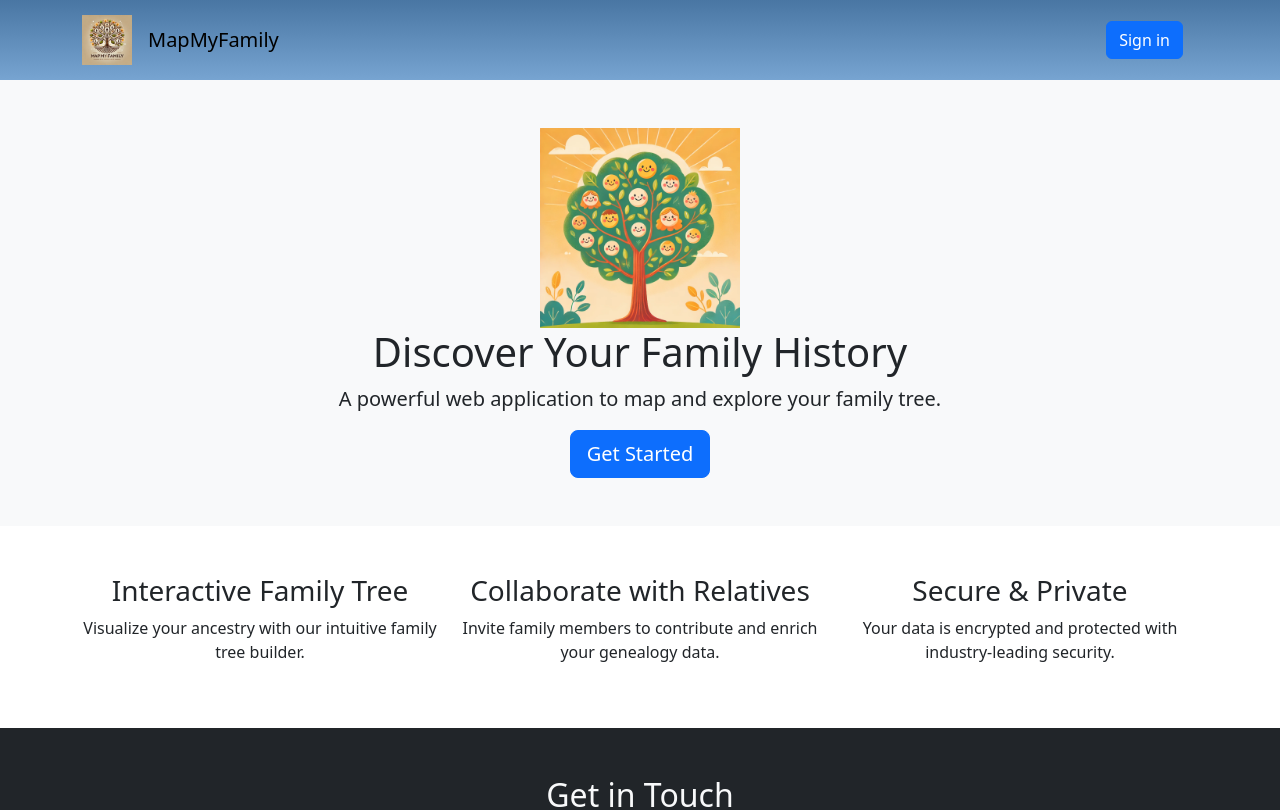
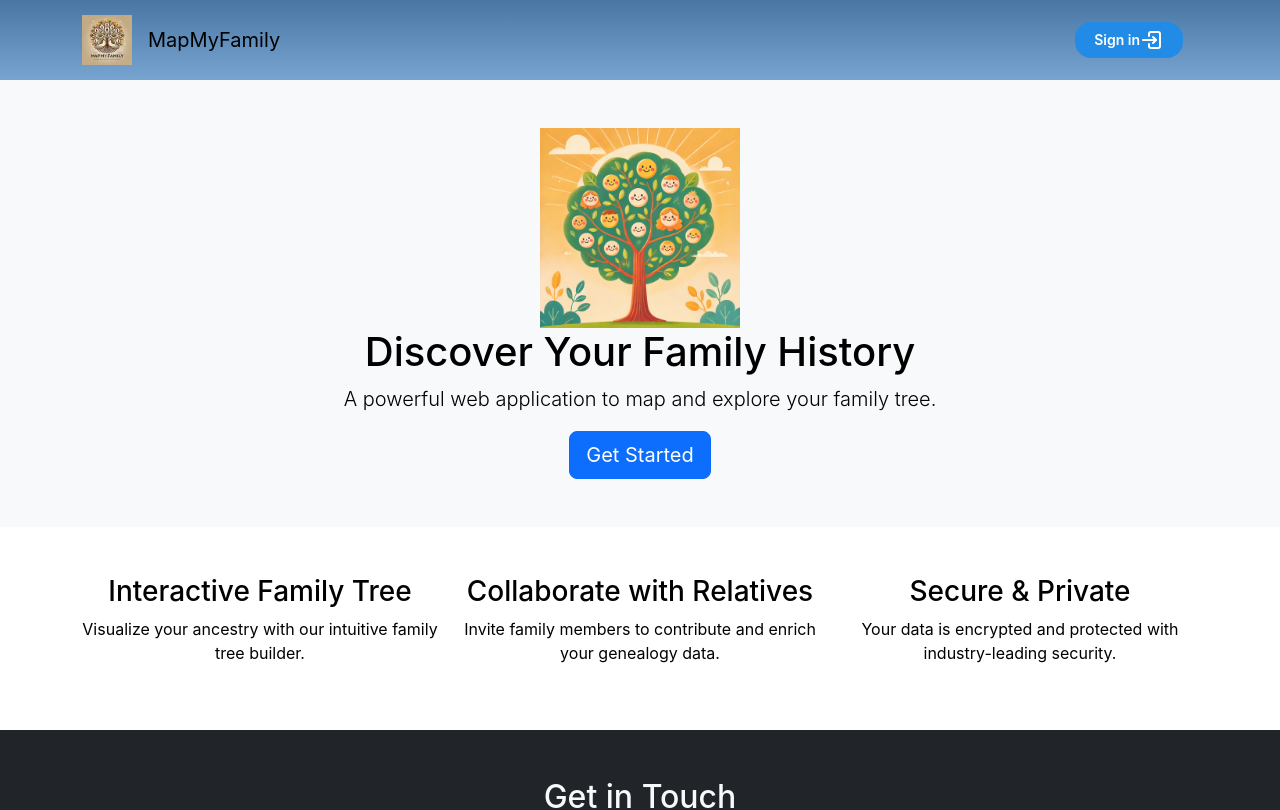
Before and after one commit to samar031994/MapMyFamily, a Next.js app: page / in a window 1280 px wide. Shown: the top 810 px of the page. Built offline with nearby package versions, Linux system fonts and the light colour scheme; no server answers.

Commit message:
Modify sign in/sign out buttons

```diff
--- a/src/components/LoginBtn.tsx
+++ b/src/components/LoginBtn.tsx
@@ -1,25 +1,39 @@
 import { useSession, signIn, signOut } from "next-auth/react";
-import { Button } from "react-bootstrap";
-export default function Component() {
+import { Button } from "@mantine/core";
+import { Avatar } from "@mantine/core";
+import LoginIconSVG from "./LoginIconSVG";
+
+const LoginBtn = () => {
   const { data } = useSession();
   if (data) {
     return (
       <>
-        <div style={{ float: "right", marginRight: "15px" }}>
-          Signed in as {data?.user?.name} <br />
-        </div>
-        <Button onClick={() => signOut()}>Sign out</Button>
+        {data.user?.name && (
+          <Avatar
+            radius={"xl"}
+            name={data.user.name}
+            color="initials"
+            allowedInitialsColors={["dark"]}
+            onClick={() => signOut()}
+            style={{ cursor: "pointer" }}
+          />
+        )}
       </>
     );
   }
   return (
     <>
       <Button
+        variant="filled"
         onClick={() => signIn()}
         style={{ float: "right", marginRight: "15px" }}
+        radius={"lg"}
       >
         Sign in
+        <LoginIconSVG />
       </Button>
     </>
   );
-}
+};
+
+export default LoginBtn;
--- /dev/null
+++ b/src/components/LoginIconSVG.tsx
@@ -0,0 +1,23 @@
+const LoginIconSVG = () => {
+  return (
+    <svg
+      xmlns="http://www.w3.org/2000/svg"
+      width="24"
+      height="24"
+      viewBox="0 0 24 24"
+      fill="none"
+      stroke="currentColor"
+      stroke-width="2"
+      stroke-linecap="round"
+      stroke-linejoin="round"
+      className="icon icon-tabler icons-tabler-outline icon-tabler-login-2"
+    >
+      <path stroke="none" d="M0 0h24v24H0z" fill="none" />
+      <path d="M9 8v-2a2 2 0 0 1 2 -2h7a2 2 0 0 1 2 2v12a2 2 0 0 1 -2 2h-7a2 2 0 0 1 -2 -2v-2" />
+      <path d="M3 12h13l-3 -3" />
+      <path d="M13 15l3 -3" />
+    </svg>
+  );
+};
+
+export default LoginIconSVG;
--- a/src/components/Taskbar/Taskbar.style.tsx
+++ b/src/components/Taskbar/Taskbar.style.tsx
@@ -7,15 +7,23 @@ export const TaskbarWrapper = styled.div`
   display: block;
   width: 100vw;
 `;
-export const TaskbarContainer = styled(Container)`
+export const TaskbarContainer = styled.div`
   margin-right: 0px;
   margin-left: 0px;
   padding-right: 8px;
   padding-left: 8px;
 `;
+export const TaskbarContainerAuth = styled.div`
+  margin-right: 30px;
+
+  padding-right: 8px;
+  padding-left: 8px;
+  justify-content: end;
+`;
 export const TaskbarNav = styled(Navbar)`
   background-image: linear-gradient(180deg, #4976a3 0%, #77a4d1 100%);
   height: 80px;
+  flex-wrap: nowrap;
 `;
 export const ExpandButton = styled(Button)`
   background: #b2c3d4;
--- a/src/components/Taskbar/Taskbar.tsx
+++ b/src/components/Taskbar/Taskbar.tsx
@@ -26,9 +26,9 @@ const Taskbar = ({
             />
           </TS.ExpandButton>
         </TS.TaskbarContainer>
-        <TS.TaskbarContainer>
+        <TS.TaskbarContainerAuth>
           <LoginBtn />
-        </TS.TaskbarContainer>
+        </TS.TaskbarContainerAuth>
       </TS.TaskbarNav>
       <TreePopoutMenu diagramRef={diagramRef}></TreePopoutMenu>
     </TS.TaskbarWrapper>
--- a/src/pages/_app.tsx
+++ b/src/pages/_app.tsx
@@ -2,11 +2,16 @@ import type { AppProps } from "next/app";
 import { SessionProvider } from "next-auth/react";
 import "../global.css";
 import "bootstrap/dist/css/bootstrap.min.css";
+import { MantineProvider } from "@mantine/core";
+import "@mantine/core/styles.css";
+
 const App = ({ Component, pageProps: { session, ...pageProps } }: AppProps) => {
   return (
-    <SessionProvider session={session}>
-      <Component {...pageProps} />
-    </SessionProvider>
+    <MantineProvider>
+      <SessionProvider session={session}>
+        <Component {...pageProps} />
+      </SessionProvider>
+    </MantineProvider>
   );
 };
 
--- a/src/pages/auth.tsx
+++ /dev/null
@@ -1 +0,0 @@
-import React from "react";
```
Also changed, not shown: package.json (+11 -0 lines), 1 other file (tests, documents, lock files or other folders).
